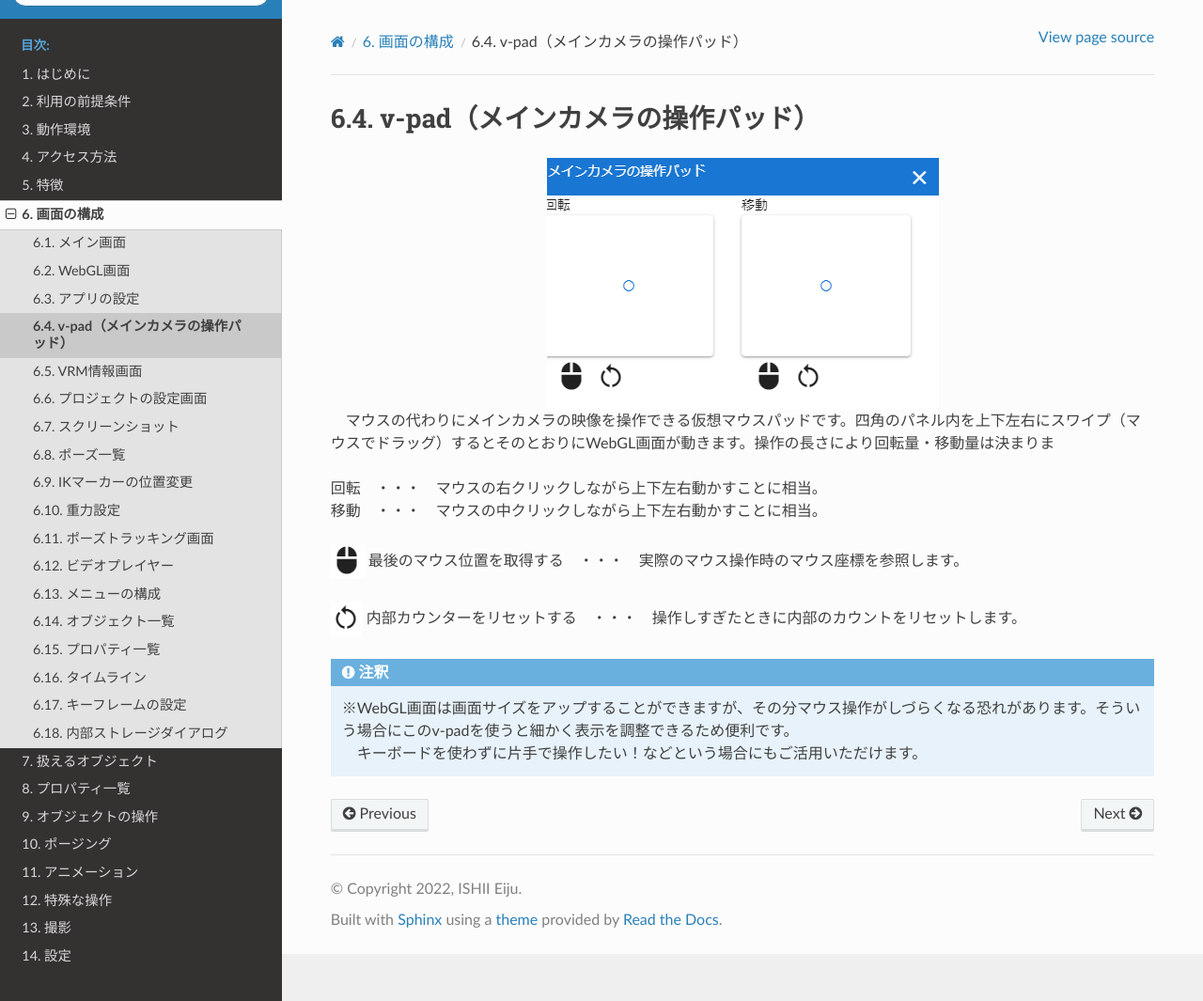
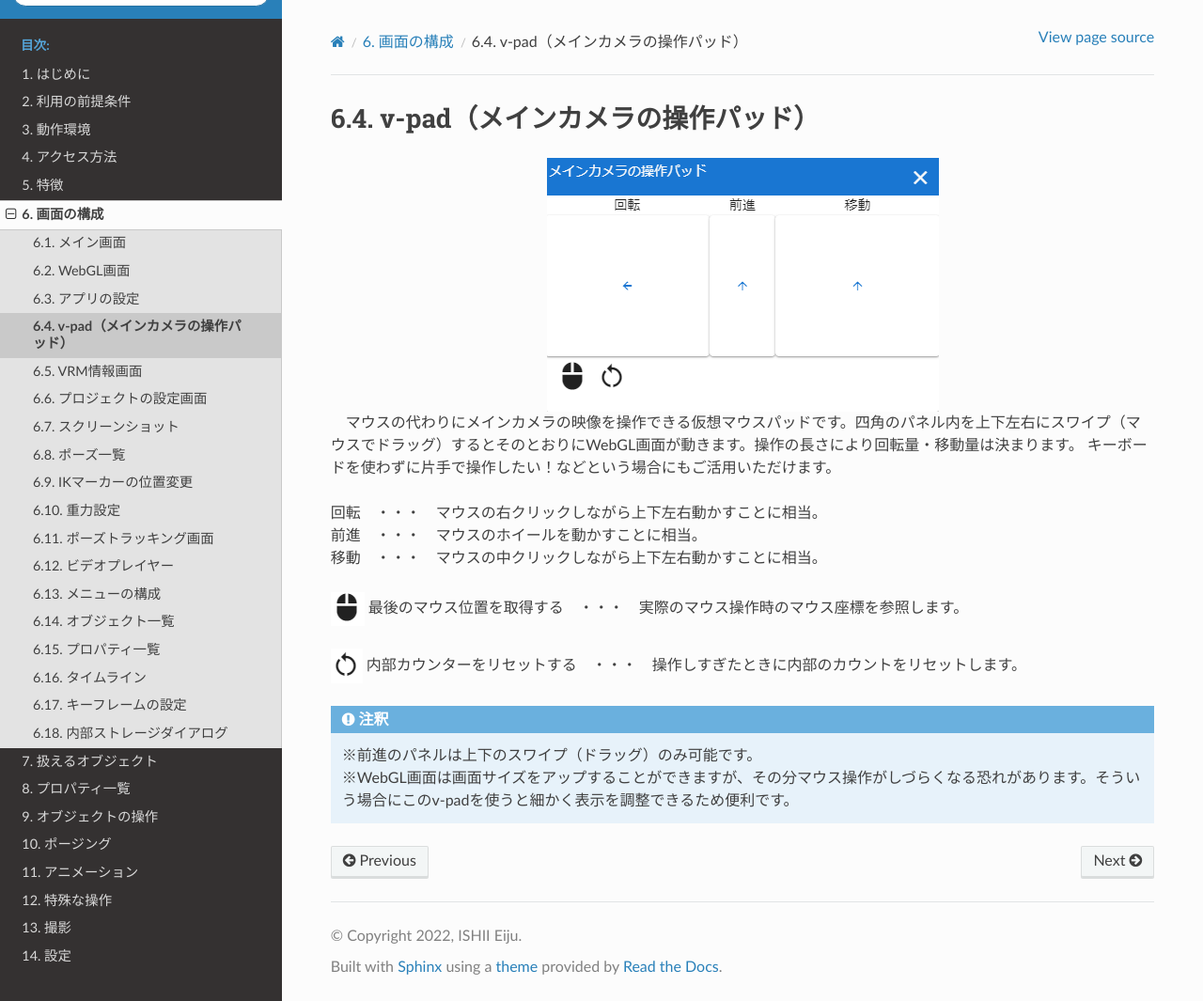
Before and after one commit to nishlumi/vrmviewmdoc, a Sphinx documentation site: the page built from docs/source/man1/screen_vpad.rst, in a window 1280 px wide and 1065 px high. Shown: the whole window at 94% size. Built offline with Sphinx 7.4.7 and the Read the Docs theme 2.0.0, drawn with Linux system fonts in a browser that asks for light colours; a script that is not in the unit is left out.

Commit message:
4/14夜時点

```diff
--- a/docs/source/man1/feature.rst
+++ b/docs/source/man1/feature.rst
@@ -41,6 +41,8 @@
 
 　本アプリで現在のバージョン（1.0.0）でできないことは次のとおりです。
 
+* VRMの各ボーンを直接回転させてのポージング（できることの2番目と同じ意味）
+* UnityやMMD・MMMのアニメーションファイル・モーションファイルなどの読み込み（本アプリでは独自形式のアニメーションです）
 * VRoidHubからVRoidを読み込むこと（VRoidSDKはC#だけのため、HTMLからはセキュリティ的に無理）
 * VRMを編集・加工して保存すること（本アプリの目的ではないため非対応）
 * その他ネット上のVRM、FBX、Objなどを読み込むこと（ウェブアプリのため制限があります）
--- a/docs/source/man1/initial.rst
+++ b/docs/source/man1/initial.rst
@@ -19,15 +19,16 @@ VRMは3Dモデル規格・アニメーションツール界隈として世間に
 
 　対応アプリ数もMMDモデルに匹敵しているようで、今やAndroid/iOS等のスマートフォンアプリ、PCやVR機器のアプリケーションなど
 多彩に活躍の場を展開しています。
+
 　もともとVRアプリのアバターを想定して作られたそうですが、VRM単体で3Dアニメーションさせることも可能です。
 Unityというゲーム作成環境ならば個人レベルでも、Unityのアニメーション機能でもってVRMの手足を動かして
 ポージング・アニメーションさせることができます。
 
 　ただ、Unity導入・VRM読み込みライブラリの導入そしてUnityのアニメーション機能の取り扱いはなかなかに困難です。
 アニメーションを制作しやすくするVeryAnimationなどのアセットを使わなければ（使ってもなお）敷居が高いでしょう。
+
 　そういう現状を踏まえるとVRMにはソフトウェアとしてのMMDに匹敵するソフトウェアがまだまだ少ないのが一番のデメリットと
-個人的には考えています。(あったとしてもUnityやその他アニメーションツールなど、
-大げさなツールでモーションを作らなければいけなかったりするのがまた面倒だったり・・・)
+個人的には考えています。(あったとしてもUnityやその他アニメーションツールなど、大げさなツールでモーションを作らなければいけなかったりするのがまた面倒だったり・・・)
 
 　そこで本アプリでは、作者の私自身がUnityでVeryAnimationなどのアニメーション作成支援アセットを色々試して断念し、
 だったら自分が使いやすいVRM操作ライブラリ・アニメーション作成アプリを作って世間に貢献しようと思い立ったのがスタートでした。
--- a/docs/source/man1/screen_vpad.rst
+++ b/docs/source/man1/screen_vpad.rst
@@ -9,9 +9,11 @@ v-pad（メインカメラの操作パッド）
     :align: center
 
 
-　マウスの代わりにメインカメラの映像を操作できる仮想マウスパッドです。四角のパネル内を上下左右にスワイプ（マウスでドラッグ）するとそのとおりにWebGL画面が動きます。操作の長さにより回転量・移動量は決まりま
+　マウスの代わりにメインカメラの映像を操作できる仮想マウスパッドです。四角のパネル内を上下左右にスワイプ（マウスでドラッグ）するとそのとおりにWebGL画面が動きます。操作の長さにより回転量・移動量は決まります。
+キーボードを使わずに片手で操作したい！などという場合にもご活用いただけます。
 
 | 回転　・・・　マウスの右クリックしながら上下左右動かすことに相当。
+| 前進　・・・　マウスのホイールを動かすことに相当。
 | 移動　・・・　マウスの中クリックしながら上下左右動かすことに相当。
 
 
@@ -22,6 +24,7 @@ v-pad（メインカメラの操作パッド）
 
 |sub2| 内部カウンターをリセットする　・・・　操作しすぎたときに内部のカウントをリセットします。
 
+
 .. note::
+    | ※前進のパネルは上下のスワイプ（ドラッグ）のみ可能です。
     | ※WebGL画面は画面サイズをアップすることができますが、その分マウス操作がしづらくなる恐れがあります。そういう場合にこのv-padを使うと細かく表示を調整できるため便利です。
-    | 　キーボードを使わずに片手で操作したい！などという場合にもご活用いただけます。
--- a/docs/source/man1/screen_webgl.rst
+++ b/docs/source/man1/screen_webgl.rst
@@ -18,10 +18,11 @@ WebGL画面
 
 
 | 回転　・・・　マウスの右クリックあるいはCtrlキーを押しながら上下左右に移動
+| 前進　・・・　マウスのホイールを動かす。前進あるいは後退となる。
 | 移動　・・・　マウスの中クリックあるいはSPACEキーを押しながら上下左右に移動
 
 
-　マウスジェスチャーのあるブラウザですと操作が競合して正常に動作しない恐れがあります。マウスジェスチャー機能をオフにしていただくか、マニュアル4に掲載しているキーボード操作、あるいは後述のv-padをご利用ください。
+　マウスジェスチャーのあるブラウザですと操作が競合して正常に動作しない恐れがあります。マウスジェスチャー機能をオフにしていただくか、キーボード操作、あるいは後述のv-padをご利用ください。
 
 |
 
```
Also changed, not shown: docs/source/img/screen_vpad.png.
